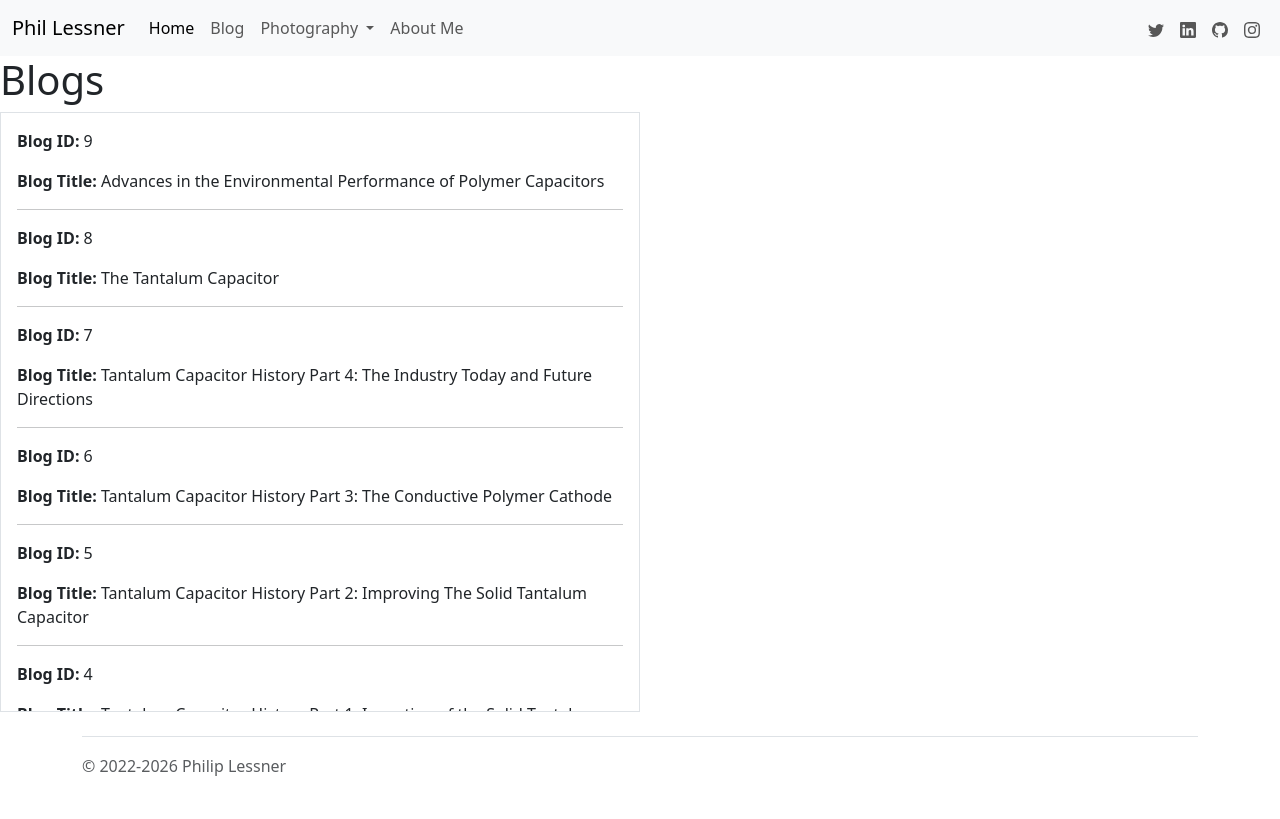
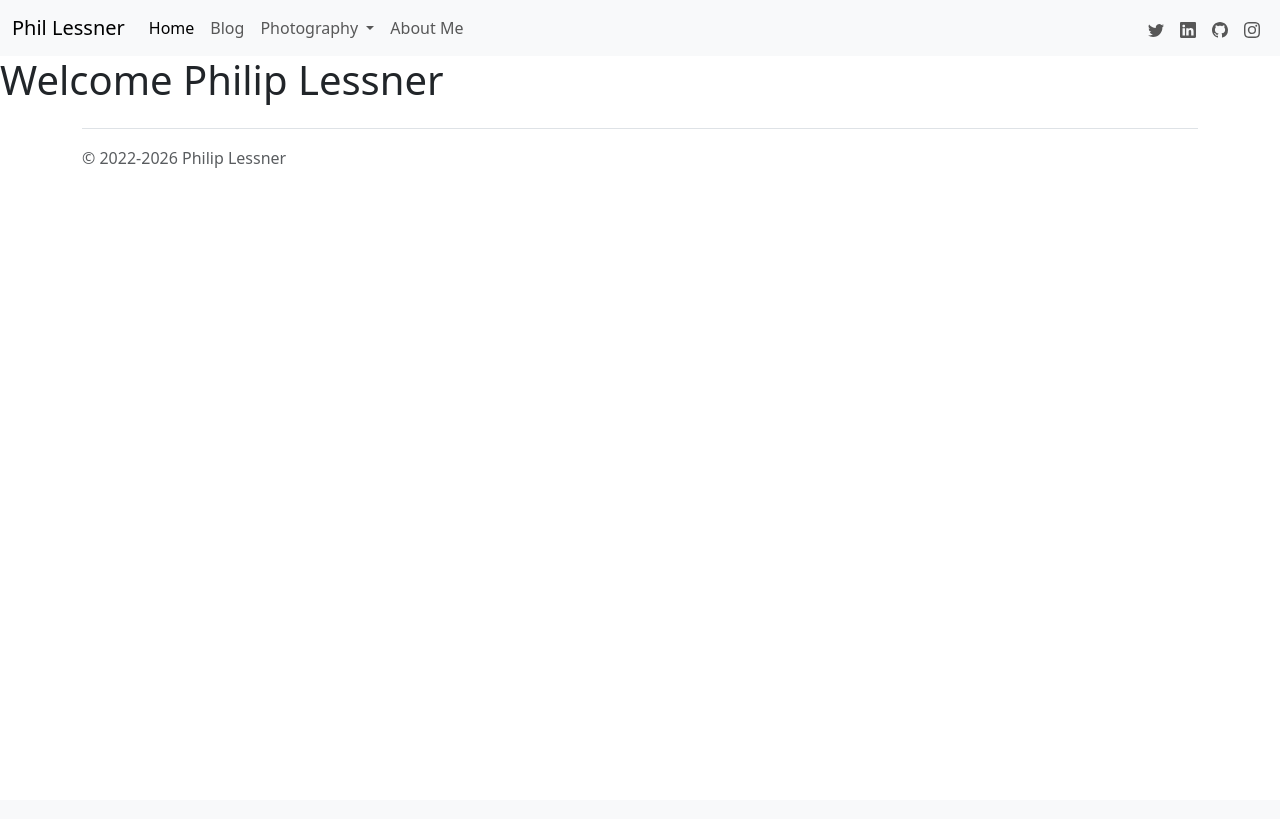
Before and after one commit to philiplessner/website, a Flask app: page /profile in a window 1280 px wide. After the commit the page ends 168 px from the top, so only its background shows below. Run offline with Flask 3, Linux system fonts and the light colour scheme; a user stored in the database is signed in.

Commit message:
Changed profile page back to Welcome. Removed unused code.

```diff
--- a/app/admin.py
+++ b/app/admin.py
@@ -75,12 +75,7 @@ def logout():
 def profile():
     if not current_user.is_authenticated:
         return redirect(url_for('admin.login'))
-    stmt = (db.select(Blog.title, Blog.abstract, Blog.date, Blog.medialink, Blog.mediatype, Blog.id)
-                      .select_from(Blog)
-                      .order_by(Blog.date.desc()))
-    blogs = db.session.execute(stmt).all()
-    template_data = {'blogs': blogs}
-    return render_template('profile.html', **template_data)
+    return render_template('profile.html', current_user=current_user.name)
 
 @admin.route('/blogselect', methods=['GET', 'POST'])
 def blog_select():
@@ -93,10 +88,6 @@ def blog_select():
                         .order_by(Blog.date.desc()))
         blogs = db.session.execute(stmt).all()
         template_data = {'blogs': blogs}
-       # stmt = (db.select(Blog.id)
-       #                .select_from(Blog)
-       #                .order_by(Blog.date.desc()))
-       # blogs = db.session.execute(stmt).all()
         blog_ids = [t[5] for t in blogs]
         form.blogid.choices = blog_ids
         return render_template('blogselect.html', **template_data, form=form)
@@ -134,4 +125,4 @@ def blog_edit(blogid):
         else:
             blog.pagecss = form.blogpagecss.data
         db.session.commit()
-        return redirect(url_for('admin.profile'))
+        return redirect(url_for('admin.blog_select'))
--- a/app/templates/profile.html
+++ b/app/templates/profile.html
@@ -2,13 +2,6 @@
 
 {% block content %}
   <h1 class="title">
-    Blogs
+    Welcome {{ current_user }}
   </h1>
-  <div class="overflow-auto border p-3" style="max-height: 600px; max-width: 640px;">
-  {% for blog in blogs %}
-    <p><strong>Blog ID: </strong> {{ blog[5] }}</p>
-    <p><strong>Blog Title: </strong>{{ blog[0] }}</p>
-    <hr>
-    {% endfor %}
-  </div>
 {% endblock %}
```
Also changed, not shown: app/db/website.db.
